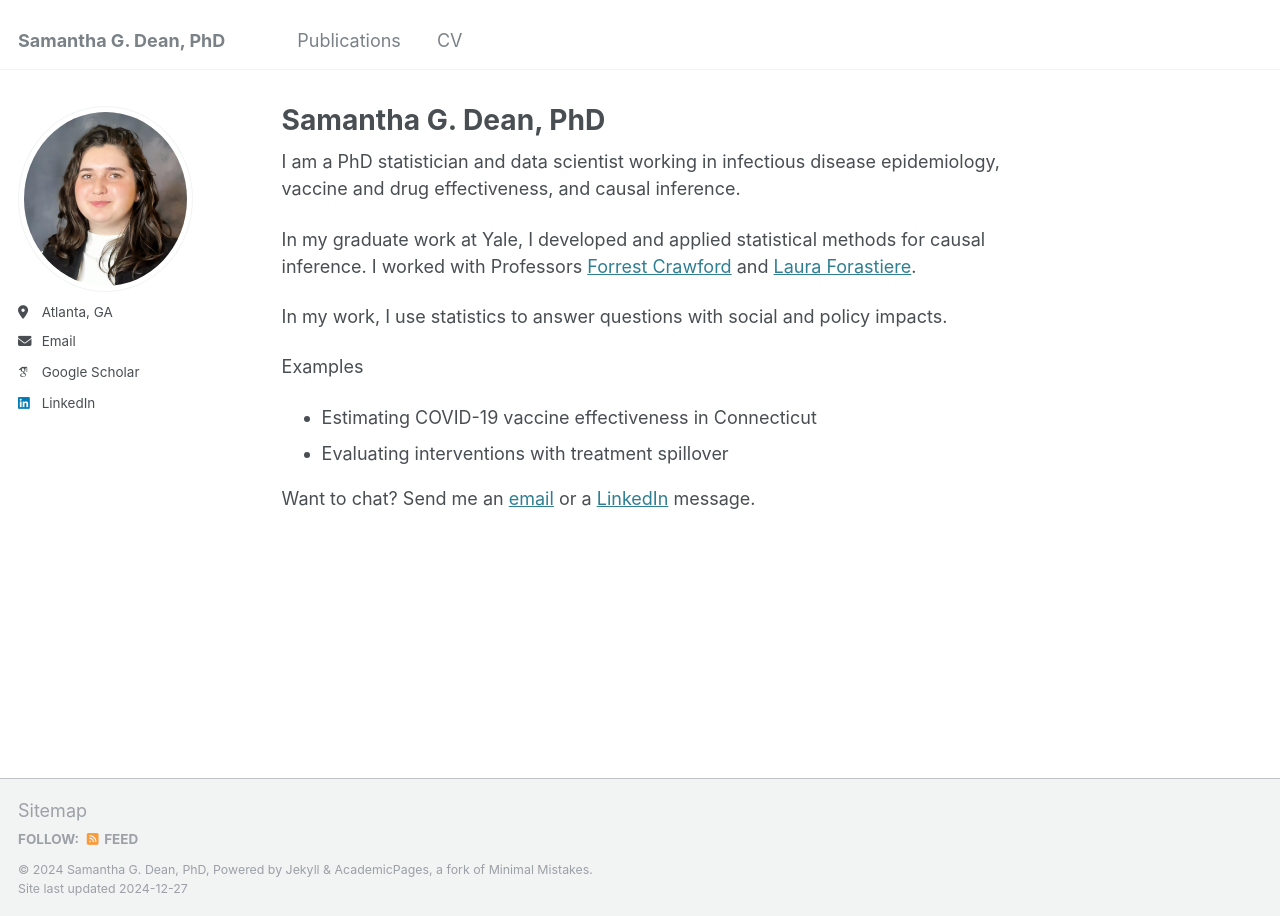
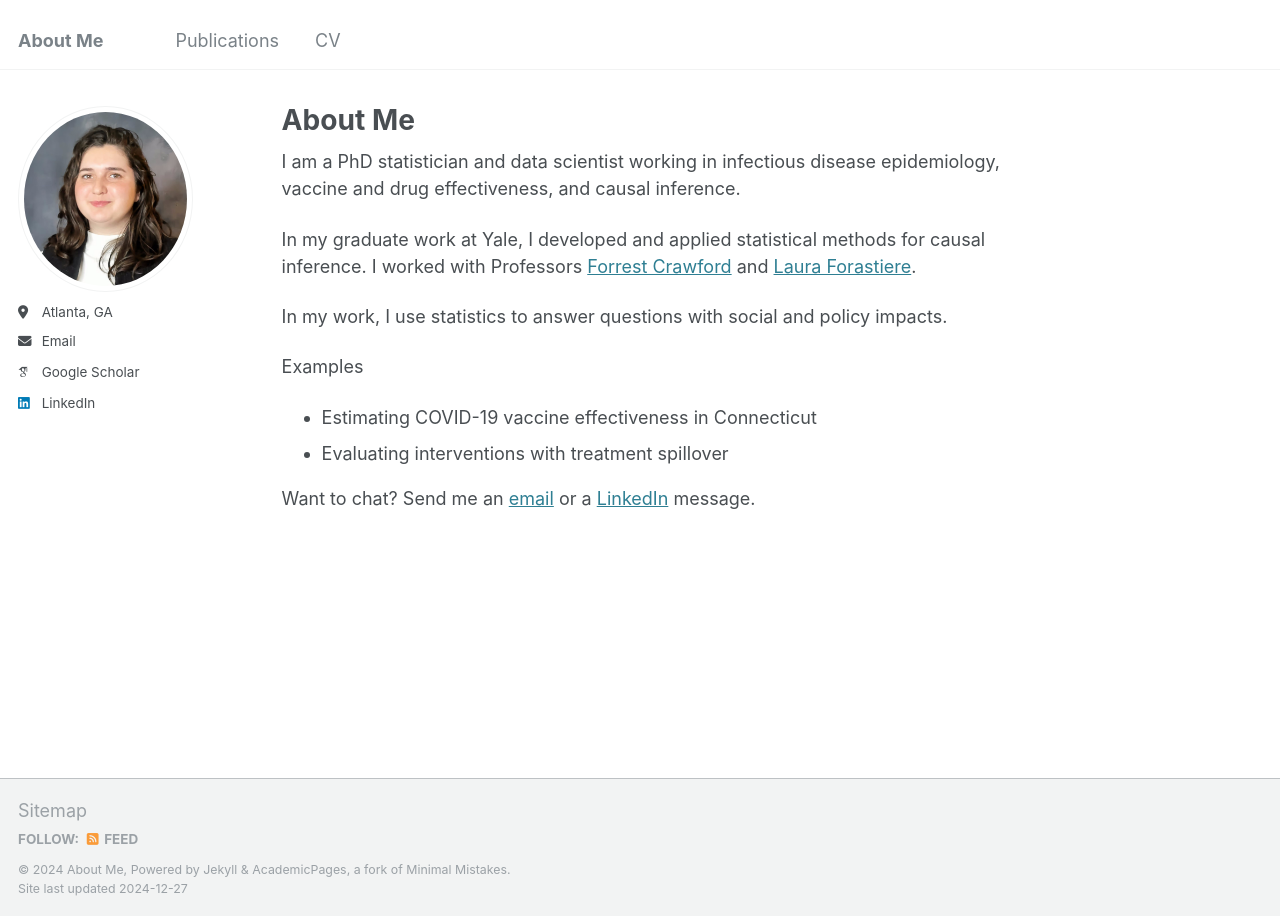
Before and after one commit to sammigd/sammigd.github.io, a Jekyll site: the page built from _pages/about.md, in a window 1280 px wide. Built offline with Jekyll 4.4.1, drawn with Linux system fonts in a browser that asks for light colours; some web fonts are replaced.

Commit message:
updating about me pageagian

```diff
--- a/_config.yml
+++ b/_config.yml
@@ -8,7 +8,7 @@
 
 # Basic Site Settings
 locale                   : "en-US"
-title                    : "Samantha G. Dean, PhD"
+title                    : "About Me"
 title_separator          : "-"
 #name                     : &name "Your Name"
 #description              : &description "personal description"
--- a/_pages/about.md
+++ b/_pages/about.md
@@ -1,6 +1,6 @@
 ---
 permalink: /
-title: "Samantha G. Dean, PhD"
+title: "About Me"
 author_profile: true
 redirect_from:
   - /about/
```
